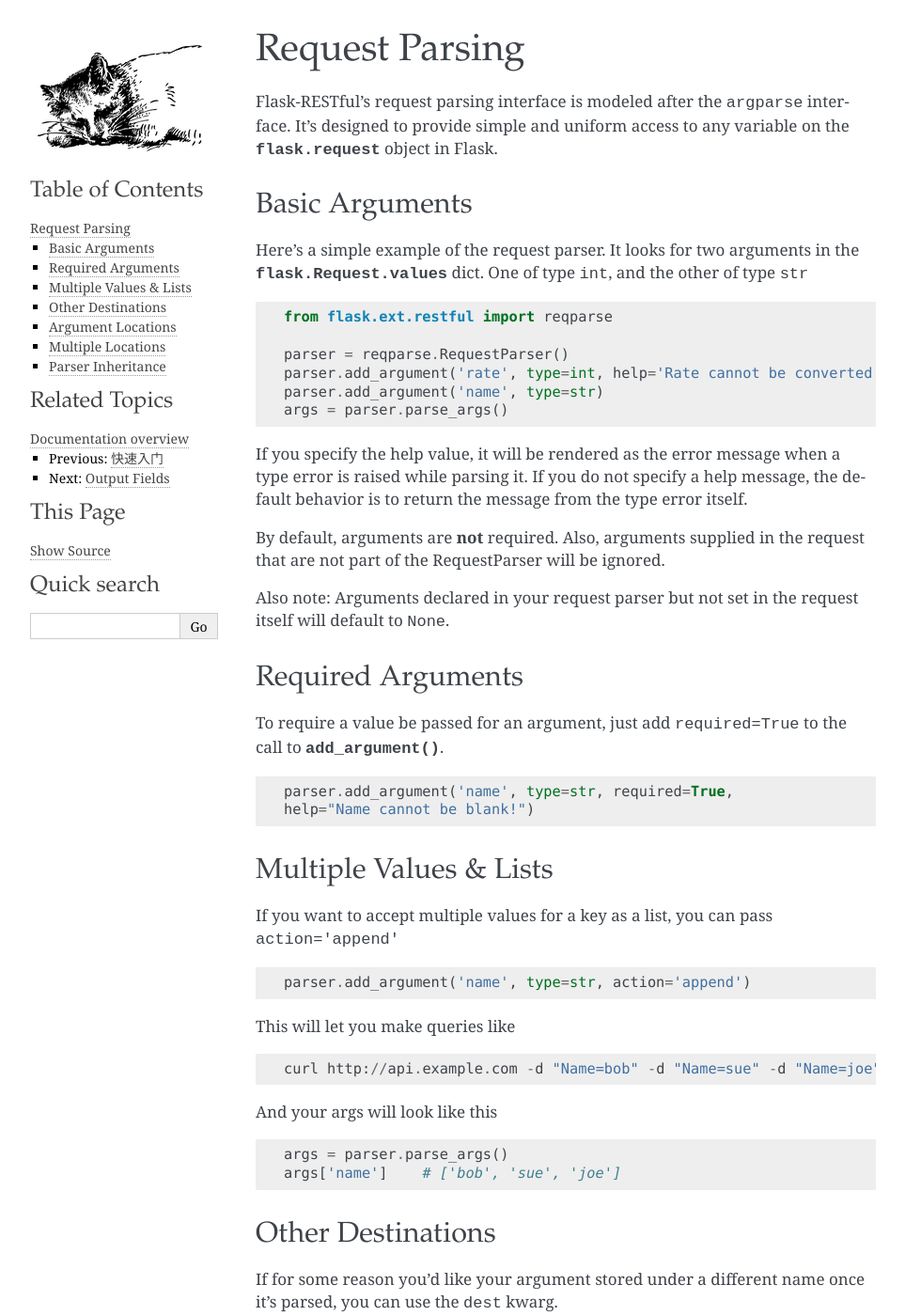
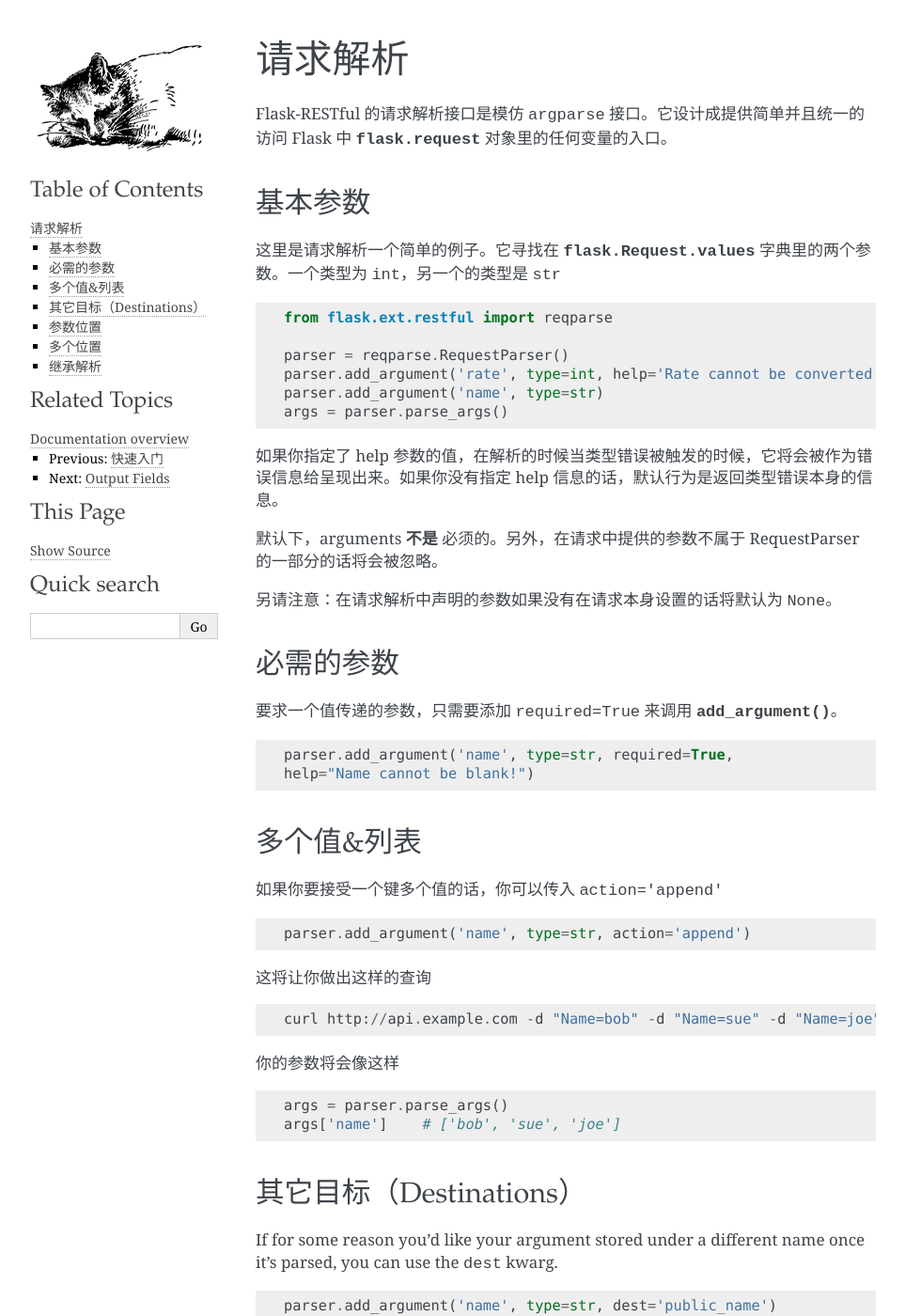
Before and after one commit to pretdo/Flask-RESTful-cn, a Sphinx documentation site: the page built from docs/reqparse.rst, in a window 1280 px wide and 1400 px high. Shown: the whole window at 94% size, without its empty margins (148-1111 px from the left). Built offline with Sphinx 7.4.7, drawn with Linux system fonts in a browser that asks for light colours; some of the changed text lies outside the part shown.

Commit message:
更新文档

```diff
--- a/docs/conf.py
+++ b/docs/conf.py
@@ -1,3 +1,6 @@
+#!/usr/bin/env python
+# -*- coding: utf-8 -*-
+
 # -*- coding: utf-8 -*-
 #
 # Flask-RESTful documentation build configuration file, created by
@@ -53,9 +56,9 @@ copyright = u'{}, Kevin Burke, Kyle Conroy, Ryan Horn, Frank Stratton, Guillaume
 # built documents.
 #
 # The short X.Y version.
-version = '0.2'
+version = '0.3'
 # The full version, including alpha/beta/rc tags.
-release = '0.2.1'
+release = '0.3.1'
 
 # The language for content autogenerated by Sphinx. Refer to documentation
 # for a list of supported languages.
--- a/docs/quickstart.rst
+++ b/docs/quickstart.rst
@@ -173,18 +173,12 @@ Flask-RESTful 支持视图方法多种类型的返回值。同 Flask 一样，
         def get(self, **kwargs):
             return TodoDao(todo_id='my_todo', task='Remember the milk')
 
-The above example takes a python object and prepares it to be serialized. The
-:py:meth:`marshal_with` decorator will apply the transformation described by
-``resource_fields``. The only field extracted from the object is ``task``. The
-:py:class:`fields.Url` field is a special field that takes an endpoint name
-and generates a URL for that endpoint in the response. Many of the field types
-you need are already included. See the :py:class:`fields` guide for a complete
-list.
+上面的例子接受一个 python 对象并准备将其序列化。:py:meth:`marshal_with` 装饰器将会应用到由 ``resource_fields`` 描述的转换。从对象中提取的唯一字段是 ``task``。:py:class:`fields.Url` 域是一个特殊的域，它接受端点（endpoint）名称作为参数并且在响应中为该端点生成一个 URL。许多你需要的字段类型都已经包含在内。请参阅 :py:class:`fields` 指南获取一个完整的列表。
 
 完整的例子
 ------------
 
-Save this example in api.py ::
+在 api.py 中保存这个例子 ::
 
     from flask import Flask
     from flask.ext.restful import reqparse, abort, Api, Resource
@@ -250,23 +244,23 @@ Save this example in api.py ::
         app.run(debug=True)
 
 
-Example usage ::
+用法示例 ::
 
     $ python api.py
      * Running on http://127.0.0.1:5000/
      * Restarting with reloader
 
-GET the list ::
+获取列表 ::
 
     $ curl http://localhost:5000/todos
     {"todo1": {"task": "build an API"}, "todo3": {"task": "profit!"}, "todo2": {"task": "?????"}}
 
-GET a single task ::
+获取一个单独的任务 ::
 
     $ curl http://localhost:5000/todos/todo3
     {"task": "profit!"}
 
-DELETE a task ::
+删除一个任务 ::
 
     $ curl http://localhost:5000/todos/todo2 -X DELETE -v
 
@@ -282,7 +276,7 @@ DELETE a task ::
     < Server: Werkzeug/0.8.3 Python/2.7.2
     < Date: Mon, 01 Oct 2012 22:10:32 GMT
 
-Add a new task ::
+增加一个新的任务 ::
 
     $ curl http://localhost:5000/todos -d "task=something new" -X POST -v
 
@@ -303,7 +297,7 @@ Add a new task ::
     * Closing connection #0
     {"task": "something new"}
 
-Update a task ::
+更新一个任务 ::
 
     $ curl http://localhost:5000/todos/todo3 -d "task=something different" -X PUT -v
 
--- a/docs/reqparse.rst
+++ b/docs/reqparse.rst
@@ -1,20 +1,16 @@
 .. _reqparse:
 
-Request Parsing
+请求解析
 ===============
 
 .. currentmodule:: flask.ext.restful
 
-Flask-RESTful's request parsing interface is modeled after the ``argparse``
-interface.  It's designed to provide simple and uniform access to any
-variable on the :py:class:`flask.request` object in Flask.
+Flask-RESTful 的请求解析接口是模仿 ``argparse`` 接口。它设计成提供简单并且统一的访问 Flask 中 :py:class:`flask.request` 对象里的任何变量的入口。
 
-Basic Arguments
+基本参数
 ---------------
 
-Here's a simple example of the request parser. It looks for two arguments in
-the :py:attr:`flask.Request.values` dict. One of type ``int``, and the other of
-type ``str`` ::
+这里是请求解析一个简单的例子。它寻找在 :py:attr:`flask.Request.values` 字典里的两个参数。一个类型为 ``int``，另一个的类型是 ``str`` ::
 
     from flask.ext.restful import reqparse
 
@@ -23,45 +19,39 @@ type ``str`` ::
     parser.add_argument('name', type=str)
     args = parser.parse_args()
 
-If you specify the help value, it will be rendered as the error message
-when a type error is raised while parsing it.  If you do not
-specify a help message, the default behavior is to return the message from the
-type error itself.
+如果你指定了 help 参数的值，在解析的时候当类型错误被触发的时候，它将会被作为错误信息给呈现出来。如果你没有指定 help 信息的话，默认行为是返回类型错误本身的信息。
 
-By default, arguments are **not** required.  Also, arguments supplied in the
-request that are not part of the RequestParser will be ignored.
 
-Also note: Arguments declared in your request parser but not set in
-the request itself will default to ``None``.
+默认下，arguments **不是** 必须的。另外，在请求中提供的参数不属于 RequestParser 的一部分的话将会被忽略。
 
-Required Arguments
+另请注意：在请求解析中声明的参数如果没有在请求本身设置的话将默认为 ``None``。
+
+必需的参数
 ------------------
 
-To require a value be passed for an argument, just add ``required=True`` to
-the call to :py:meth:`~reqparse.RequestParser.add_argument`. ::
+要求一个值传递的参数，只需要添加 ``required=True`` 来调用 :py:meth:`~reqparse.RequestParser.add_argument`。 ::
 
     parser.add_argument('name', type=str, required=True,
     help="Name cannot be blank!")
 
-Multiple Values & Lists
+多个值&列表
 -----------------------
 
-If you want to accept multiple values for a key as a list, you can pass
-``action='append'`` ::
+如果你要接受一个键多个值的话，你可以传入 ``action='append'`` ::
 
     parser.add_argument('name', type=str, action='append')
 
-This will let you make queries like ::
+这将让你做出这样的查询 ::
 
     curl http://api.example.com -d "Name=bob" -d "Name=sue" -d "Name=joe"
 
-And your args will look like this ::
+你的参数将会像这样 ::
 
     args = parser.parse_args()
     args['name']    # ['bob', 'sue', 'joe']
 
-Other Destinations
-------------------
+其它目标（Destinations）
+--------------------------
 
 If for some reason you'd like your argument stored under a different name once
 it's parsed, you can use the ``dest`` kwarg. ::
@@ -71,7 +61,7 @@ it's parsed, you can use the ``dest`` kwarg. ::
     args = parser.parse_args()
     args['public_name']
 
-Argument Locations
+参数位置
 ------------------
 
 By default, the :py:class:`~reqparse.RequestParser` tries to parse values
@@ -96,7 +86,7 @@ to specify alternate locations to pull the values from. Any variable on the
     # From file uploads
     parser.add_argument('picture', type=werkzeug.datastructures.FileStorage, location='files')
 
-Multiple Locations
+多个位置
 ------------------
 
 Multiple argument locations can be specified by passing a list to ``location``::
@@ -105,7 +95,7 @@ Multiple argument locations can be specified by passing a list to ``location``::
 
 The last location listed takes precedence in the result set.
 
-Parser Inheritance
+继承解析
 ------------------
 
 Often you will make a different parser for each resource you write.
```
Also changed, not shown: docs/testing.rst (+7 -10 lines).
